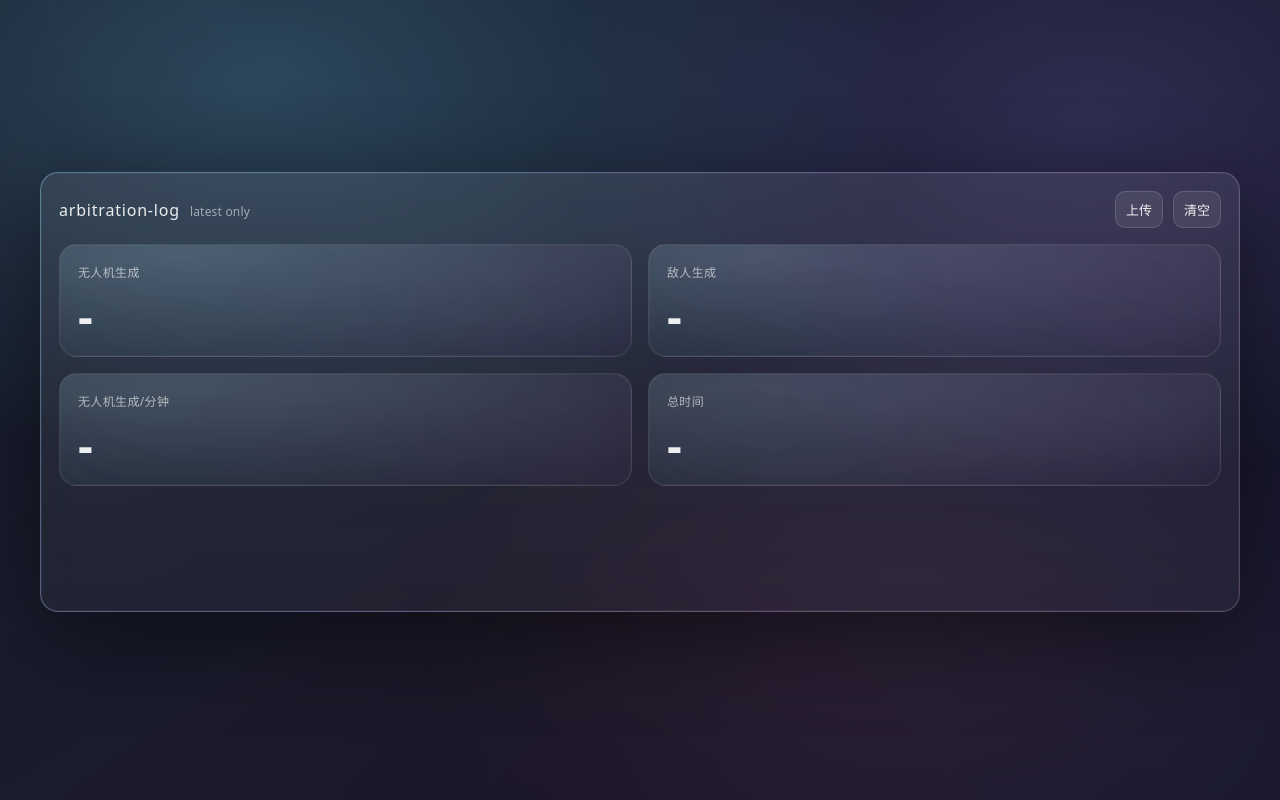
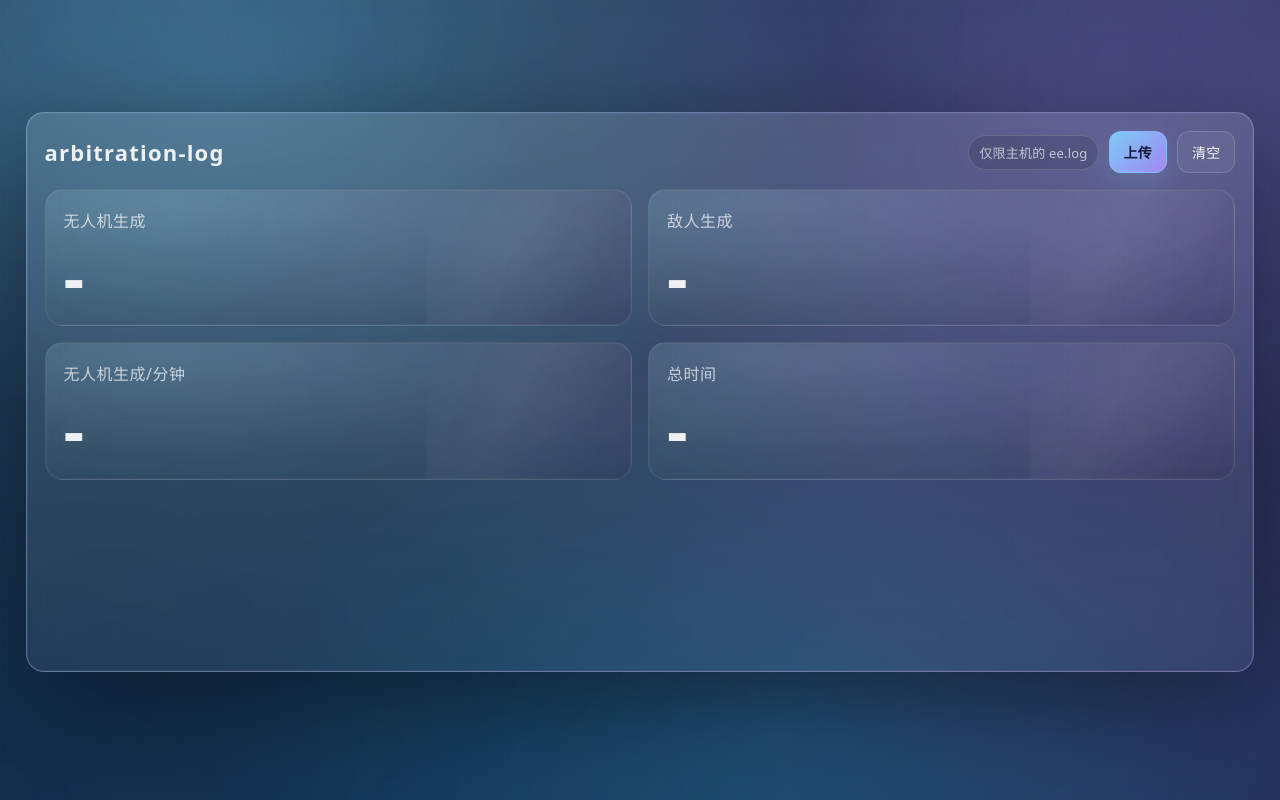
Before and after one commit to wxhn1225/arbitration-log, a Next.js app: page / in a window 1280 px wide. Built offline with nearby package versions, Linux system fonts and the light colour scheme.

Commit message:
refactor: 网页风格改善

```diff
--- a/src/app/globals.css
+++ b/src/app/globals.css
@@ -1,7 +1,7 @@
 :root {
   color-scheme: dark;
-  --bg0: #060813;
-  --bg1: #0b1020;
+  --bg0: #0a1026;
+  --bg1: #101a3a;
   --panel: rgba(255, 255, 255, 0.07);
   --panel2: rgba(255, 255, 255, 0.04);
   --text: rgba(255, 255, 255, 0.92);
@@ -12,6 +12,7 @@
   --accent: #7dd3fc;
   --accent2: #a78bfa;
   --danger: #fb7185;
+  --shadow: 0 26px 120px rgba(0, 0, 0, 0.45);
 }
 
 * {
@@ -25,14 +26,44 @@ body {
 
 body {
   margin: 0;
-  background: radial-gradient(1200px 700px at 20% 10%, rgba(125, 211, 252, 0.22), transparent 55%),
-    radial-gradient(900px 600px at 85% 15%, rgba(167, 139, 250, 0.18), transparent 60%),
-    radial-gradient(800px 500px at 70% 80%, rgba(251, 113, 133, 0.08), transparent 60%),
+  background: radial-gradient(1100px 650px at 18% 10%, rgba(125, 211, 252, 0.30), transparent 55%),
+    radial-gradient(900px 600px at 85% 15%, rgba(167, 139, 250, 0.26), transparent 60%),
+    radial-gradient(900px 560px at 60% 92%, rgba(34, 211, 238, 0.16), transparent 62%),
     linear-gradient(180deg, var(--bg0), var(--bg1));
   color: var(--text);
   font-family: ui-sans-serif, system-ui, -apple-system, "Segoe UI", Roboto, "Helvetica Neue", Arial,
     "Noto Sans", "Liberation Sans", sans-serif;
   overflow-x: hidden;
+}
+
+body::before {
+  content: "";
+  position: fixed;
+  inset: -20vmax;
+  pointer-events: none;
+  background: radial-gradient(circle at 20% 20%, rgba(125, 211, 252, 0.22), transparent 42%),
+    radial-gradient(circle at 85% 25%, rgba(167, 139, 250, 0.18), transparent 46%),
+    radial-gradient(circle at 60% 90%, rgba(34, 211, 238, 0.12), transparent 52%);
+  filter: blur(38px);
+  opacity: 0.75;
+  animation: float 10s ease-in-out infinite alternate;
+}
+
+body::after {
+  content: "";
+  position: fixed;
+  inset: 0;
+  pointer-events: none;
+  background: radial-gradient(circle at 50% 40%, rgba(255, 255, 255, 0.06), transparent 55%),
+    repeating-linear-gradient(
+      90deg,
+      rgba(255, 255, 255, 0.02) 0px,
+      rgba(255, 255, 255, 0.02) 1px,
+      transparent 1px,
+      transparent 7px
+    );
+  mix-blend-mode: overlay;
+  opacity: 0.22;
 }
 
 a {
@@ -52,14 +83,14 @@ a {
   z-index: -1;
   background: conic-gradient(
     from 210deg,
-    rgba(125, 211, 252, 0.18),
-    rgba(167, 139, 250, 0.14),
-    rgba(251, 113, 133, 0.10),
-    rgba(125, 211, 252, 0.18)
+    rgba(125, 211, 252, 0.22),
+    rgba(167, 139, 250, 0.18),
+    rgba(34, 211, 238, 0.12),
+    rgba(125, 211, 252, 0.22)
   );
   filter: blur(120px);
-  opacity: 0.65;
-  animation: spin 18s linear infinite;
+  opacity: 0.85;
+  animation: spin 14s linear infinite;
 }
 
 @keyframes spin {
@@ -91,14 +122,24 @@ a {
   font-size: 12px;
 }
 
+@keyframes float {
+  from {
+    transform: translate3d(-2%, -1%, 0) scale(1);
+  }
+  to {
+    transform: translate3d(2%, 1%, 0) scale(1.03);
+  }
+}
+
 .panel {
+  position: relative;
   width: min(980px, 100%);
-  background: linear-gradient(180deg, rgba(255, 255, 255, 0.08), rgba(255, 255, 255, 0.04));
+  background: linear-gradient(180deg, rgba(255, 255, 255, 0.12), rgba(255, 255, 255, 0.06));
   border: 1px solid rgba(255, 255, 255, 0.14);
   border-radius: 18px;
   padding: 18px;
   backdrop-filter: blur(14px);
-  box-shadow: 0 0 0 1px rgba(255, 255, 255, 0.04) inset, 0 24px 90px rgba(0, 0, 0, 0.45);
+  box-shadow: 0 0 0 1px rgba(255, 255, 255, 0.05) inset, var(--shadow);
 }
 
 .panelInner {
@@ -140,15 +181,46 @@ button,
   border: 1px solid var(--border);
   background: rgba(255, 255, 255, 0.08);
   color: var(--text);
-  padding: 8px 10px;
-  border-radius: 10px;
+  padding: 10px 14px;
+  border-radius: 12px;
   cursor: pointer;
-  font-size: 13px;
+  font-size: 14px;
+  letter-spacing: 0.2px;
+  transition: transform 120ms ease, box-shadow 120ms ease, border-color 120ms ease, background 120ms ease;
+  user-select: none;
 }
 button:hover,
 .btn:hover {
   border-color: rgba(255, 255, 255, 0.24);
   background: rgba(255, 255, 255, 0.1);
+  transform: translateY(-1px);
+}
+
+.btn:active {
+  transform: translateY(0px) scale(0.99);
+}
+
+.btn:focus-visible,
+button:focus-visible {
+  outline: none;
+  box-shadow: 0 0 0 3px rgba(125, 211, 252, 0.18);
+}
+
+.btn.primary {
+  border-color: rgba(125, 211, 252, 0.42);
+  background: linear-gradient(135deg, rgba(125, 211, 252, 0.95), rgba(167, 139, 250, 0.92));
+  color: rgba(10, 16, 38, 0.92);
+  font-weight: 700;
+  box-shadow: 0 10px 30px rgba(125, 211, 252, 0.18);
+}
+.btn.primary:hover {
+  border-color: rgba(255, 255, 255, 0.35);
+  box-shadow: 0 14px 44px rgba(125, 211, 252, 0.22);
+}
+
+.btn.ghost {
+  background: rgba(255, 255, 255, 0.06);
+  border-color: rgba(255, 255, 255, 0.16);
 }
 
 input[type="file"] {
@@ -245,8 +317,8 @@ code {
 
 /* --- new minimal UI --- */
 .panel.dropzone {
-  width: min(1200px, 96vw);
-  min-height: 440px;
+  width: min(1320px, 96vw);
+  min-height: 560px;
 }
 
 .panel.dropzone::before {
@@ -261,6 +333,11 @@ code {
     rgba(167, 139, 250, 0.45),
     rgba(251, 113, 133, 0.18)
   );
+  background-size: 240% 240%;
+  animation: borderflow 4.8s ease-in-out infinite;
+  mask:
+    linear-gradient(#000 0 0) content-box,
+    linear-gradient(#000 0 0);
   -webkit-mask:
     linear-gradient(#000 0 0) content-box,
     linear-gradient(#000 0 0);
@@ -268,6 +345,18 @@ code {
   mask-composite: exclude;
   pointer-events: none;
   opacity: 0.55;
+}
+
+@keyframes borderflow {
+  0% {
+    background-position: 0% 50%;
+  }
+  50% {
+    background-position: 100% 50%;
+  }
+  100% {
+    background-position: 0% 50%;
+  }
 }
 
 .panel.dropzone.dragover {
@@ -286,9 +375,10 @@ code {
 .brand {
   display: inline-flex;
   align-items: baseline;
-  gap: 10px;
-  font-size: 16px;
-  letter-spacing: 0.8px;
+  gap: 12px;
+  font-size: 22px;
+  font-weight: 800;
+  letter-spacing: 1.2px;
   text-transform: lowercase;
   color: rgba(255, 255, 255, 0.9);
 }
@@ -323,11 +413,21 @@ code {
   border-radius: 999px;
 }
 
+.hint {
+  font-size: 13px;
+  color: rgba(255, 255, 255, 0.66);
+  border: 1px solid rgba(255, 255, 255, 0.14);
+  background: rgba(0, 0, 0, 0.12);
+  padding: 7px 10px;
+  border-radius: 999px;
+  letter-spacing: 0.2px;
+}
+
 .metricsBig {
   display: grid;
   grid-template-columns: repeat(2, minmax(0, 1fr));
   gap: 16px;
-  height: calc(100% - 48px);
+  height: calc(100% - 56px);
 }
 
 @media (max-width: 700px) {
@@ -344,6 +444,52 @@ code {
   border: 1px solid rgba(255, 255, 255, 0.12);
   box-shadow: 0 0 0 1px rgba(255, 255, 255, 0.035) inset;
   overflow: hidden;
+  transition: transform 200ms ease, box-shadow 200ms ease, border-color 200ms ease;
+}
+
+.metric:hover {
+  transform: translateY(-4px) scale(1.01);
+  border-color: rgba(255, 255, 255, 0.18);
+  box-shadow: 0 0 0 1px rgba(255, 255, 255, 0.05) inset, 0 18px 80px rgba(0, 0, 0, 0.35);
+}
+
+.metric::before {
+  content: "";
+  position: absolute;
+  inset: 0;
+  background: linear-gradient(
+    120deg,
+    transparent 0%,
+    rgba(255, 255, 255, 0.10) 18%,
+    transparent 36%,
+    transparent 100%
+  );
+  transform: translateX(-55%);
+  animation: shimmer 2.8s ease-in-out infinite;
+  opacity: 0.55;
+  pointer-events: none;
+}
+
+.metric:nth-child(2)::before {
+  animation-delay: 0.35s;
+}
+.metric:nth-child(3)::before {
+  animation-delay: 0.7s;
+}
+.metric:nth-child(4)::before {
+  animation-delay: 1.05s;
+}
+
+@keyframes shimmer {
+  0% {
+    transform: translateX(-65%);
+  }
+  55% {
+    transform: translateX(65%);
+  }
+  100% {
+    transform: translateX(65%);
+  }
 }
 
 .metric::after {
@@ -360,19 +506,34 @@ code {
 .metricLabel {
   position: relative;
   z-index: 1;
-  font-size: 12px;
-  letter-spacing: 0.35px;
-  color: rgba(255, 255, 255, 0.62);
+  font-size: 16px;
+  letter-spacing: 0.5px;
+  color: rgba(255, 255, 255, 0.70);
 }
 
 .metricValue {
   position: relative;
   z-index: 1;
   margin-top: 12px;
-  font-size: 46px;
+  font-size: 64px;
   line-height: 1.02;
   font-weight: 800;
-  letter-spacing: -1.2px;
+  letter-spacing: -1.6px;
+  font-variant-numeric: tabular-nums;
+}
+
+@media (prefers-reduced-motion: reduce) {
+  .bgfx,
+  body::before,
+  .metric::before,
+  .panel.dropzone::before {
+    animation: none !important;
+  }
+  .metric,
+  .btn,
+  button {
+    transition: none !important;
+  }
 }
 
 .metricA .metricValue {
--- a/src/app/page.tsx
+++ b/src/app/page.tsx
@@ -81,18 +81,18 @@ export default function Page() {
         <div className="topbar">
           <div className="brand">
             arbitration-log
-            <span className="brandSub">latest only</span>
           </div>
 
           <div className="actions">
+            <span className="hint">仅限主机的 ee.log</span>
             {error ? <span className="err">解析失败</span> : null}
             {m?.status === "incomplete" ? <span className="warnTag">incomplete</span> : null}
-            <label className="btn" htmlFor="file">
+            <label className="btn primary" htmlFor="file">
               上传
             </label>
             <button
               type="button"
-              className="btn"
+              className="btn ghost"
               onClick={() => {
                 setError(null);
                 setParse(null);
```
